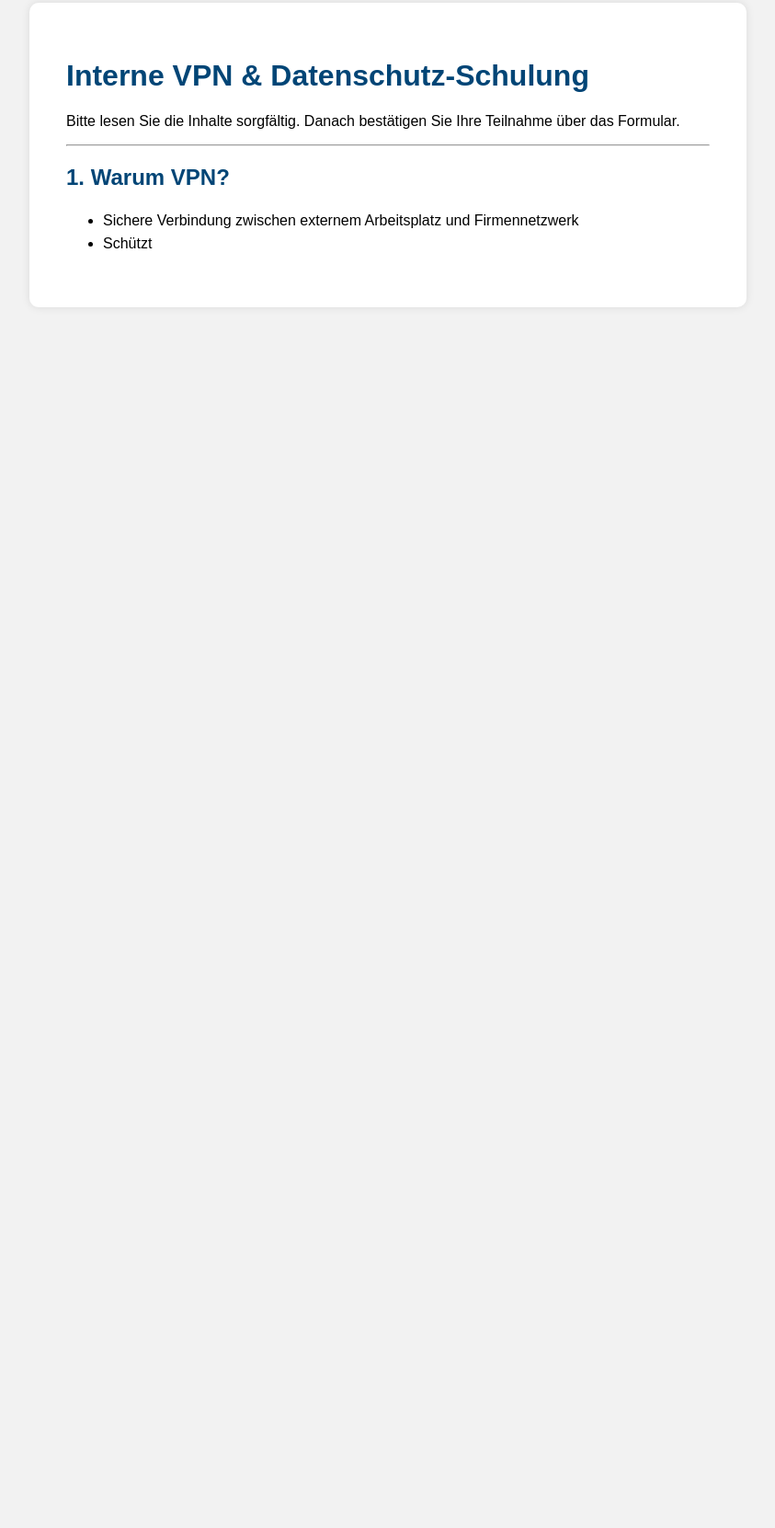
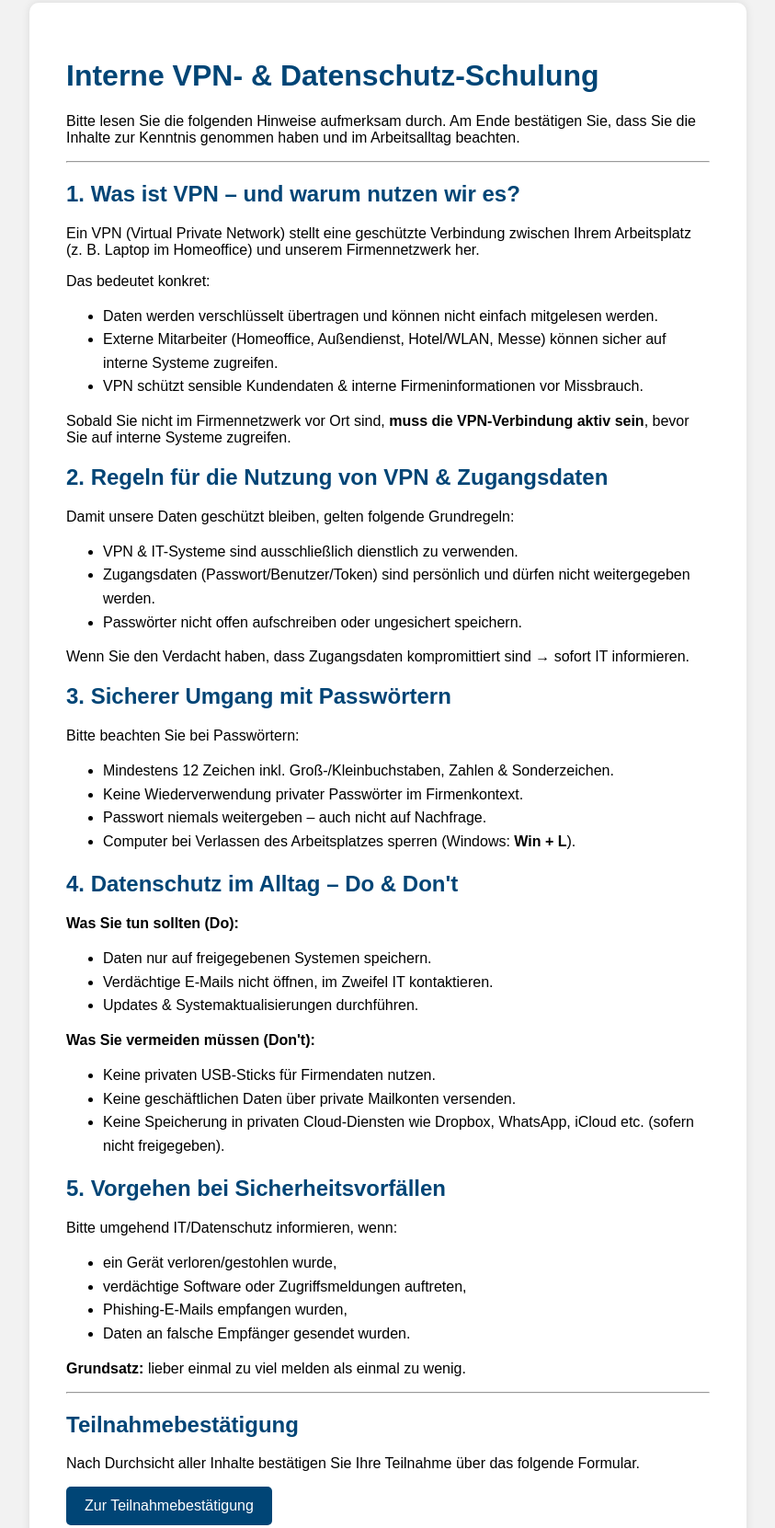
Before and after one commit to doreenthuersam-svg/vpn-schulung, a plain HTML site: page vpn-schulung.html in a window 1280 px wide. Shown: the part 37-1698 px from the top of the page at 92% size, without its empty margins (218-1061 px from the left). Before the commit the page ends 800 px from the top, so only its background shows below. Drawn offline with Linux system fonts and the light colour scheme.

Commit message:
Update vpn-schulung.html

```diff
--- a/vpn-schulung.html
+++ b/vpn-schulung.html
@@ -10,12 +10,78 @@
 
 <div class="content">
 
-    <h1>Interne VPN & Datenschutz-Schulung</h1>
-    <p>Bitte lesen Sie die Inhalte sorgfältig. Danach bestätigen Sie Ihre Teilnahme über das Formular.</p>
+    <h1>Interne VPN- & Datenschutz-Schulung</h1>
+    <p>Bitte lesen Sie die folgenden Hinweise aufmerksam durch. Am Ende bestätigen Sie, dass Sie die Inhalte zur Kenntnis genommen haben und im Arbeitsalltag beachten.</p>
 
     <hr>
 
-    <h2>1. Warum VPN?</h2>
+    <h2>1. Was ist VPN – und warum nutzen wir es?</h2>
+    <p>
+        Ein VPN (Virtual Private Network) stellt eine geschützte Verbindung zwischen Ihrem Arbeitsplatz
+        (z. B. Laptop im Homeoffice) und unserem Firmennetzwerk her.
+    </p>
+    <p>Das bedeutet konkret:</p>
     <ul>
-        <li>Sichere Verbindung zwischen externem Arbeitsplatz und Firmennetzwerk</li>
-        <li>Schützt
+        <li>Daten werden verschlüsselt übertragen und können nicht einfach mitgelesen werden.</li>
+        <li>Externe Mitarbeiter (Homeoffice, Außendienst, Hotel/WLAN, Messe) können sicher auf interne Systeme zugreifen.</li>
+        <li>VPN schützt sensible Kundendaten & interne Firmeninformationen vor Missbrauch.</li>
+    </ul>
+    <p>
+        Sobald Sie nicht im Firmennetzwerk vor Ort sind, <strong>muss die VPN-Verbindung aktiv sein</strong>, bevor Sie auf interne Systeme zugreifen.
+    </p>
+
+    <h2>2. Regeln für die Nutzung von VPN & Zugangsdaten</h2>
+    <p>Damit unsere Daten geschützt bleiben, gelten folgende Grundregeln:</p>
+    <ul>
+        <li>VPN & IT-Systeme sind ausschließlich dienstlich zu verwenden.</li>
+        <li>Zugangsdaten (Passwort/Benutzer/Token) sind persönlich und dürfen nicht weitergegeben werden.</li>
+        <li>Passwörter nicht offen aufschreiben oder ungesichert speichern.</li>
+    </ul>
+    <p>Wenn Sie den Verdacht haben, dass Zugangsdaten kompromittiert sind → sofort IT informieren.</p>
+
+    <h2>3. Sicherer Umgang mit Passwörtern</h2>
+    <p>Bitte beachten Sie bei Passwörtern:</p>
+    <ul>
+        <li>Mindestens 12 Zeichen inkl. Groß-/Kleinbuchstaben, Zahlen & Sonderzeichen.</li>
+        <li>Keine Wiederverwendung privater Passwörter im Firmenkontext.</li>
+        <li>Passwort niemals weitergeben – auch nicht auf Nachfrage.</li>
+        <li>Computer bei Verlassen des Arbeitsplatzes sperren (Windows: <strong>Win + L</strong>).</li>
+    </ul>
+
+    <h2>4. Datenschutz im Alltag – Do & Don't</h2>
+
+    <p><strong>Was Sie tun sollten (Do):</strong></p>
+    <ul>
+        <li>Daten nur auf freigegebenen Systemen speichern.</li>
+        <li>Verdächtige E-Mails nicht öffnen, im Zweifel IT kontaktieren.</li>
+        <li>Updates & Systemaktualisierungen durchführen.</li>
+    </ul>
+
+    <p><strong>Was Sie vermeiden müssen (Don't):</strong></p>
+    <ul>
+        <li>Keine privaten USB-Sticks für Firmendaten nutzen.</li>
+        <li>Keine geschäftlichen Daten über private Mailkonten versenden.</li>
+        <li>Keine Speicherung in privaten Cloud-Diensten wie Dropbox, WhatsApp, iCloud etc. (sofern nicht freigegeben).</li>
+    </ul>
+
+    <h2>5. Vorgehen bei Sicherheitsvorfällen</h2>
+    <p>Bitte umgehend IT/Datenschutz informieren, wenn:</p>
+    <ul>
+        <li>ein Gerät verloren/gestohlen wurde,</li>
+        <li>verdächtige Software oder Zugriffsmeldungen auftreten,</li>
+        <li>Phishing-E-Mails empfangen wurden,</li>
+        <li>Daten an falsche Empfänger gesendet wurden.</li>
+    </ul>
+    <p><strong>Grundsatz:</strong> lieber einmal zu viel melden als einmal zu wenig.</p>
+
+    <hr>
+
+    <h2>Teilnahmebestätigung</h2>
+    <p>Nach Durchsicht aller Inhalte bestätigen Sie Ihre Teilnahme über das folgende Formular.</p>
+
+    <a class="button" href="formular.html">Zur Teilnahmebestätigung</a>
+
+</div>
+
+</body>
+</html>
```
